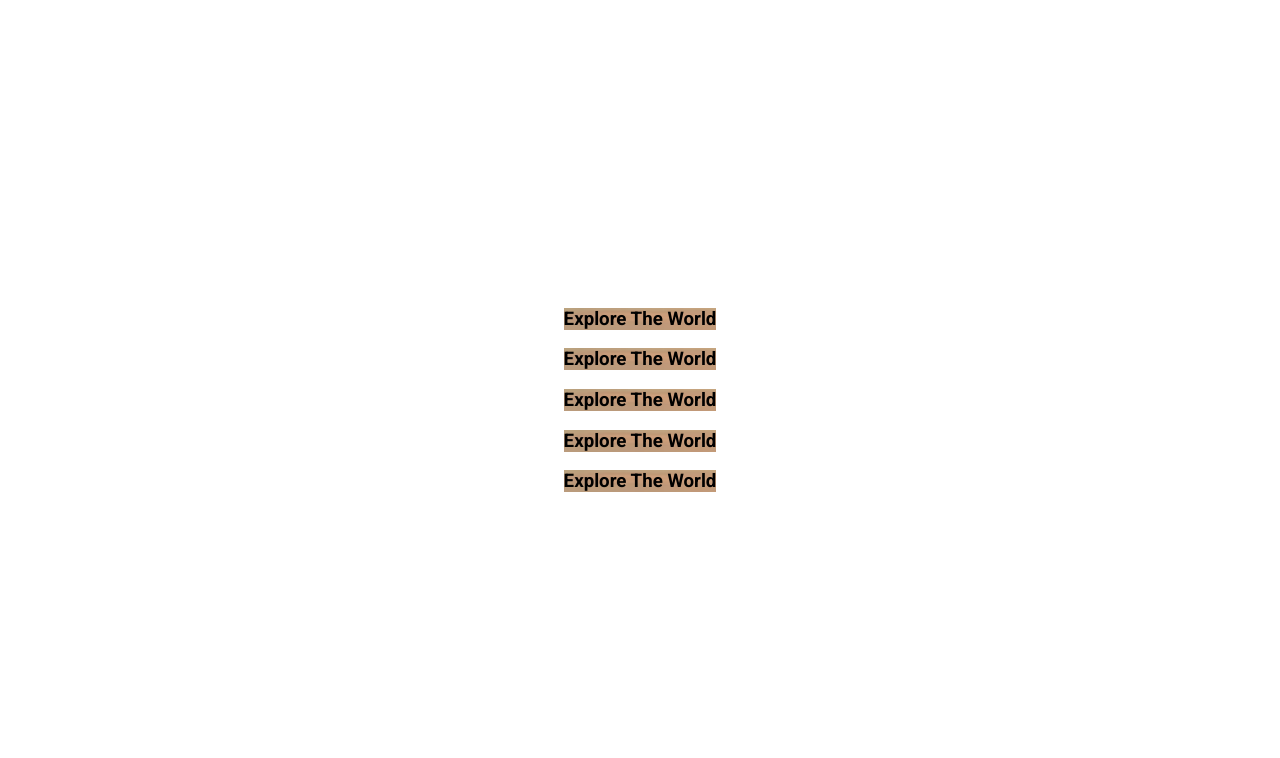
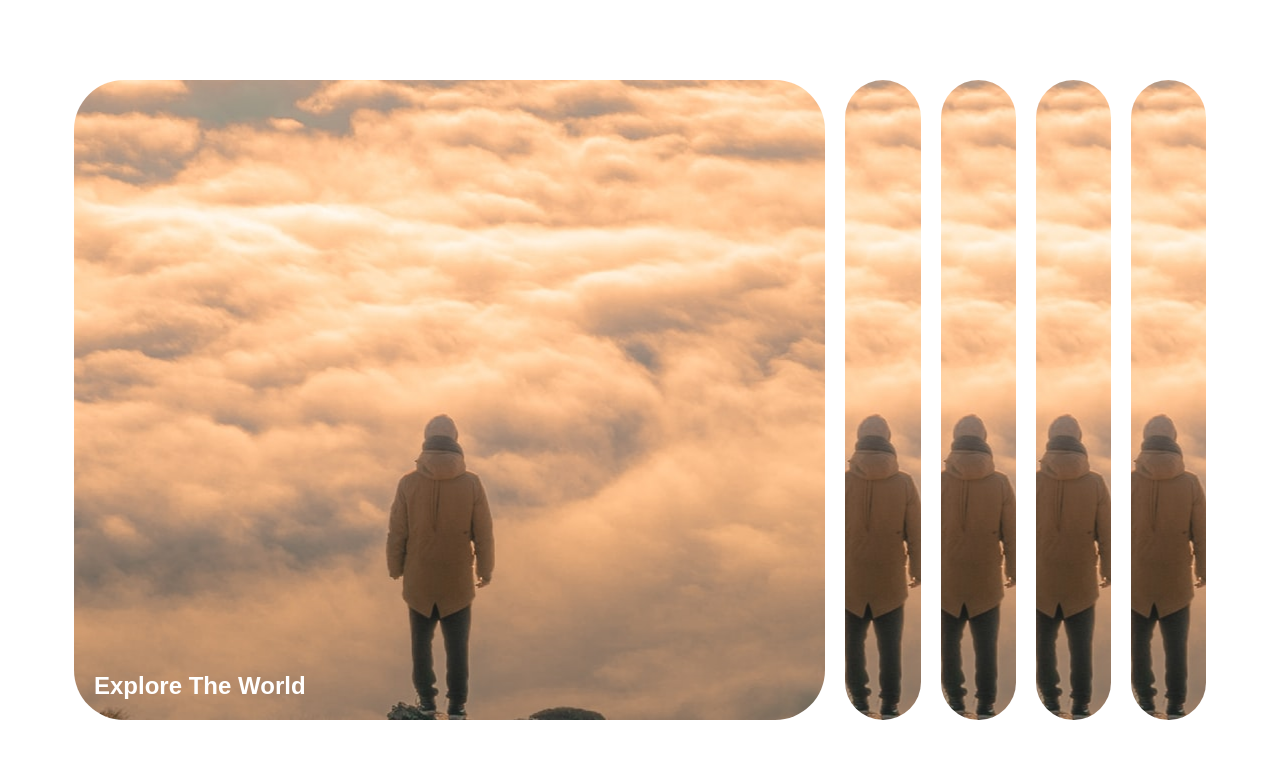
Before and after one commit to JoanGarCed/Project-Expanding-Cards, a plain HTML site: page index.html in a window 1280 px wide. Drawn offline with Linux system fonts and the light colour scheme.

Commit message:
adding CSS to the cards panels

```diff
--- a/index.html
+++ b/index.html
@@ -13,16 +13,16 @@
         <div class="panel active" style="background-image: url('./img/img1.jpg');">
             <h3>Explore The World</h3>
         </div>
-        <div class="panel active" style="background-image: url('./img/img1.jpg');">
+        <div class="panel" style="background-image: url('./img/img1.jpg');">
             <h3>Explore The World</h3>
         </div>
-        <div class="panel active" style="background-image: url('./img/img1.jpg');">
+        <div class="panel" style="background-image: url('./img/img1.jpg');">
             <h3>Explore The World</h3>
         </div>
-        <div class="panel active" style="background-image: url('./img/img1.jpg');">
+        <div class="panel" style="background-image: url('./img/img1.jpg');">
             <h3>Explore The World</h3>
         </div>
-        <div class="panel active" style="background-image: url('./img/img1.jpg');">
+        <div class="panel" style="background-image: url('./img/img1.jpg');">
             <h3>Explore The World</h3>
         </div>
     </div>
--- a/style.css
+++ b/style.css
@@ -1,16 +1,62 @@
-@import url('https://fonts.googleapis.com/css2?family=Roboto:wght@400;700&display=swap');
+@import url('https://fonts.googleapis.com/css?Muli&display=swap');
 
 *{
     box-sizing: border-box;
 }
 
 body{
-    font-family: 'Roboto', sans-serif;
+    font-family: 'Muli', sans-serif;
     display: flex;
-    flex-direction: column;
     align-items: center;
     justify-content: center;
     height: 100vh;
     overflow: hidden;
     margin: 0;
 }
+
+.container{
+    display: flex;
+    width: 90vw;
+}
+
+.panel{
+    background-size: cover 100%;
+    background-position: center;
+    background-repeat: no-repeat;
+    height: 80vh;
+    border-radius: 50px;
+    color: #fff;
+    cursor: pointer;
+    flex: 0.5;
+    margin: 10px;
+    position: relative;
+    transition: flex 0.7s ease-in;
+}
+
+.panel h3{
+    font-size: 24px;
+    position: absolute;
+    bottom: 20px;
+    left: 20px;
+    margin: 0;
+    opacity: 0;
+}
+
+.panel.active{
+    flex: 5;
+}
+
+.panel.active h3{
+    opacity: 1;
+}
+
+@media(max-width: 480px){
+    .container{
+        width: 100vw;
+    }
+
+    .panel:nth-of-type(4),
+    .panel:nth-of-type(5){
+        display: none;
+    }
+}
```
